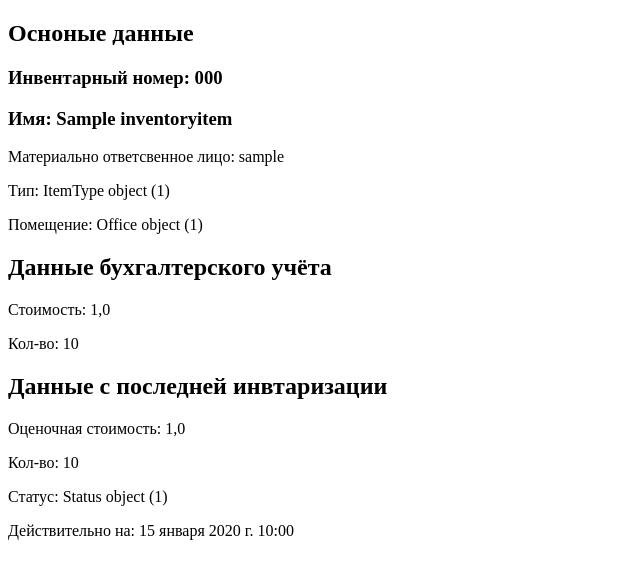
After one commit to PavelKhodalitskii/stocktaking_webapp, a Django app: a page that uses items_management/templates/items_management/item_detail.html in a window 1280 px wide. The commit adds this page. Shown: the top 579 px of the page, without its empty margins (0-640 px from the left). Run offline with Django 5.2, Linux system fonts and the light colour scheme; tables that the repository leaves empty hold one stand-in row (values such as "Sample post").

Commit message:
Basic item detail view was added

```diff
--- a/items_management/models.py
+++ b/items_management/models.py
@@ -27,7 +27,7 @@ class InventoryItems(models.Model):
         return str(self.name) + str(self.item_number)
 
     def get_absolute_url(self):
-        return reverse('inventory_item', kwargs={'item_slug': self.slug})
+        return reverse('item_detail', kwargs={'item_slug': self.slug})
 
 class ItemType(models.Model):
     class Meta:
--- /dev/null
+++ b/items_management/templates/items_management/item_detail.html
@@ -0,0 +1,23 @@
+{% extends 'items_management/base.html' %}
+
+{% block content %}
+    <div>
+        <h2>Осноные данные</h1>
+        <h3>Инвентарный номер: {{item.item_number}}</h1>
+        <h3>Имя: {{item.name}}</h2>
+        <p>Материально ответсвенное лицо: {{item.financially_responsible_person}}</p>
+        <p>Тип: {{item.type}}</p>
+        <p>Помещение: {{item.office}}</p>
+
+
+        <h2>Данные бухгалтерского учёта</h2>
+        <p>Стоимость: {{item.value}}</p>
+        <p>Кол-во: {{item.amount}}</p>
+
+        <h2>Данные с последней инвтаризации</h2>
+        <p>Оценочная стоимость: {{item.assessed_value}}</p>
+        <p>Кол-во: {{item.amount}}</p>
+        <p>Статус: {{item.status}}</p>
+        <p>Действительно на: {{item.valid_from}}</p>
+    </div>
+{% endblock %}
--- a/items_management/urls.py
+++ b/items_management/urls.py
@@ -1,9 +1,10 @@
-from .views import InvenoryItemsAPIView, ItemsListView
+from .views import InvenoryItemsAPIView, ItemsListView, ItemDetailView
 
 from django.urls import path
 
 
 urlpatterns = [
     path('api/items_list/', InvenoryItemsAPIView.as_view()),
-    path('items_list/', ItemsListView.as_view(), name="items_list")
+    path('items_list/', ItemsListView.as_view(), name="items_list"),
+    path('items_list/<slug:item_slug>/', ItemDetailView.as_view(), name="item_detail")
 ]
--- a/items_management/views.py
+++ b/items_management/views.py
@@ -2,7 +2,7 @@ from typing import Any
 from rest_framework import generics
 from django.shortcuts import render
 from django.http import HttpResponse
-from django.views.generic import ListView
+from django.views.generic import ListView, DetailView
 from django.contrib.auth.mixins import LoginRequiredMixin
 
 from .models import InventoryItems
@@ -20,7 +20,26 @@ class ItemsListView(LoginRequiredMixin, ListView):
 
     def get_queryset(self) -> generics.QuerySet[Any]:
         queryset = super().get_queryset()
+
+        value_sort = self.request.GET.get('value_sort')
+        if value_sort == 'expensive':
+            queryset = queryset.order_by('-value')
+        elif value_sort == 'cheap':
+            queryset = queryset.order_by('value')
+
+        status_name = self.request.GET.get('status')
+
+        if status_name:
+            queryset = queryset.filter(status__name=status_name)
+
         return queryset
+
+class ItemDetailView(DetailView):
+    template_name = 'items_management/item_detail.html'
+    model = InventoryItems
+    slug_url_kwarg = 'item_slug'
+    context_object_name = 'item'
+
 
 class InvenoryItemsAPIView(generics.ListAPIView):
     queryset = InventoryItems.objects.all()
```
Also changed, not shown: items_management/templates/items_management/items_list.html (+10 -1 lines), licences_management/migrations/__init__.py (deleted).
